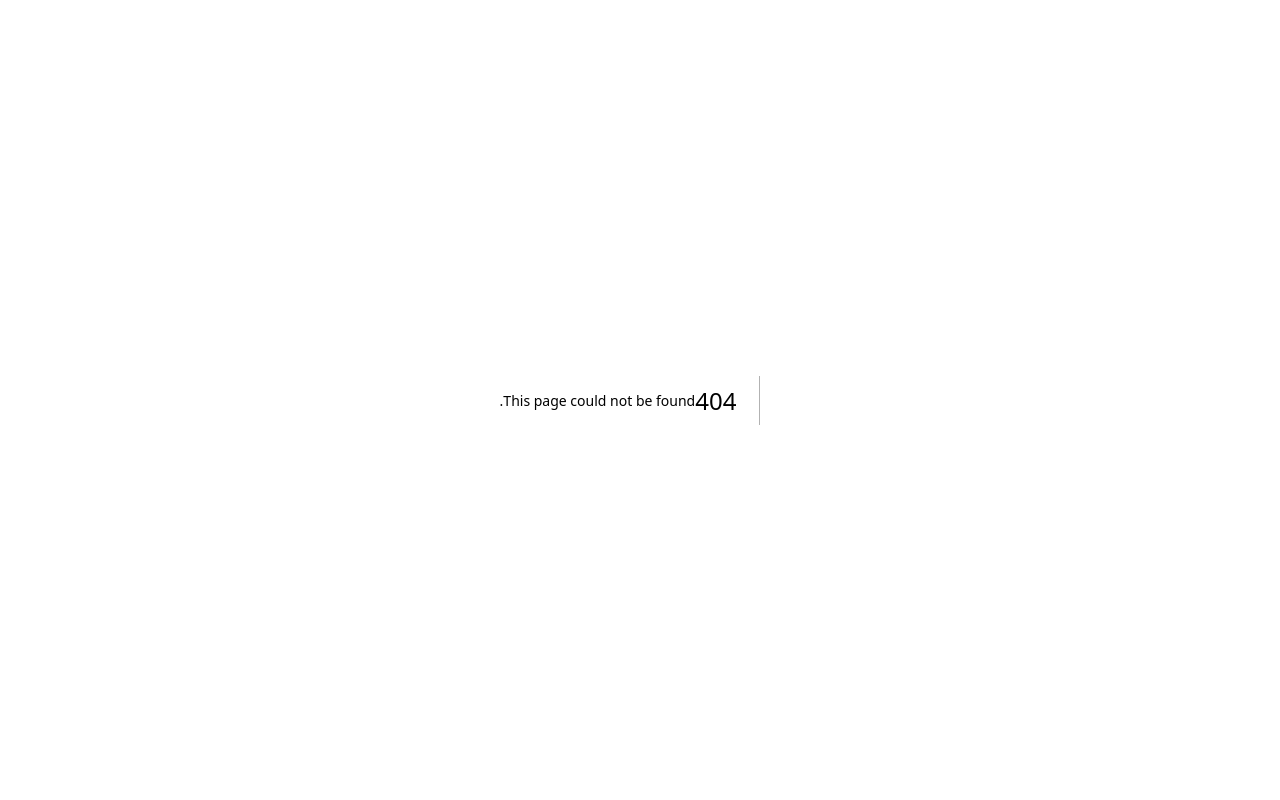
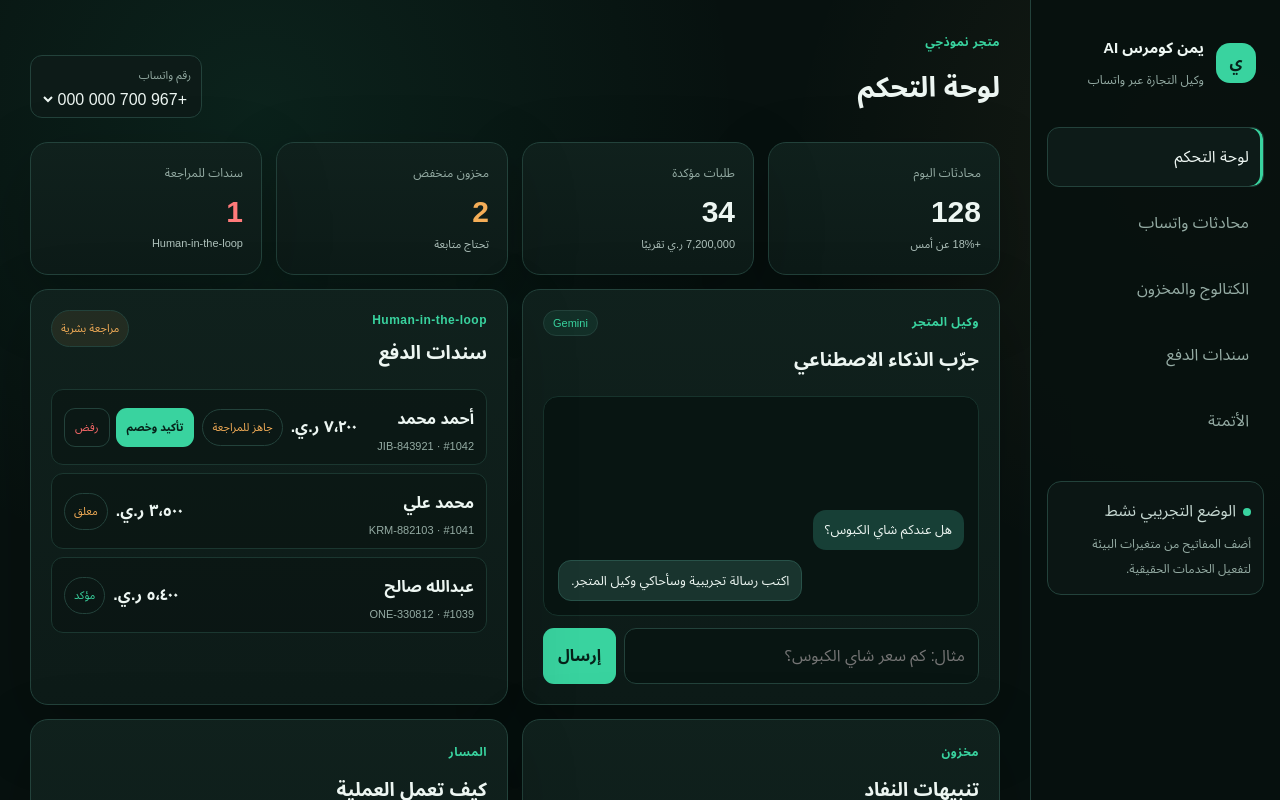
Before and after one commit to mhommdkuyr/OAuth., a Next.js app: page /dashboard in a window 1280 px wide. Before the commit this address had no page. Shown: the top 800 px of the page. Built offline with nearby package versions, Linux system fonts and the light colour scheme.

Commit message:
Keep merchant dashboard available at /dashboard

```diff
--- /dev/null
+++ b/app/dashboard/page.tsx
@@ -0,0 +1,7 @@
+import Dashboard from "../dashboard";
+
+export const metadata = { title: "لوحة التاجر | يمن كومرس AI" };
+
+export default function DashboardPage() {
+  return <Dashboard />;
+}
```
